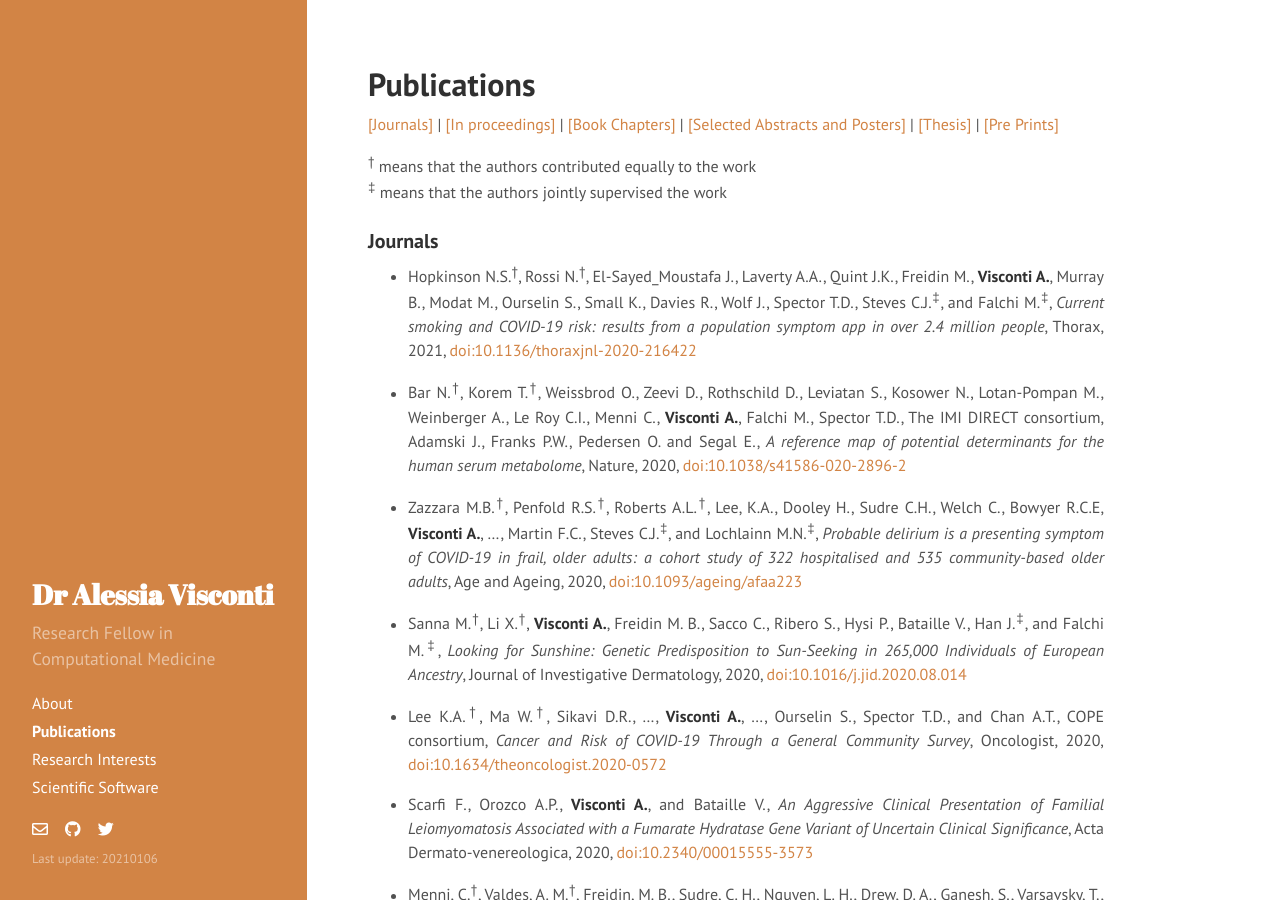
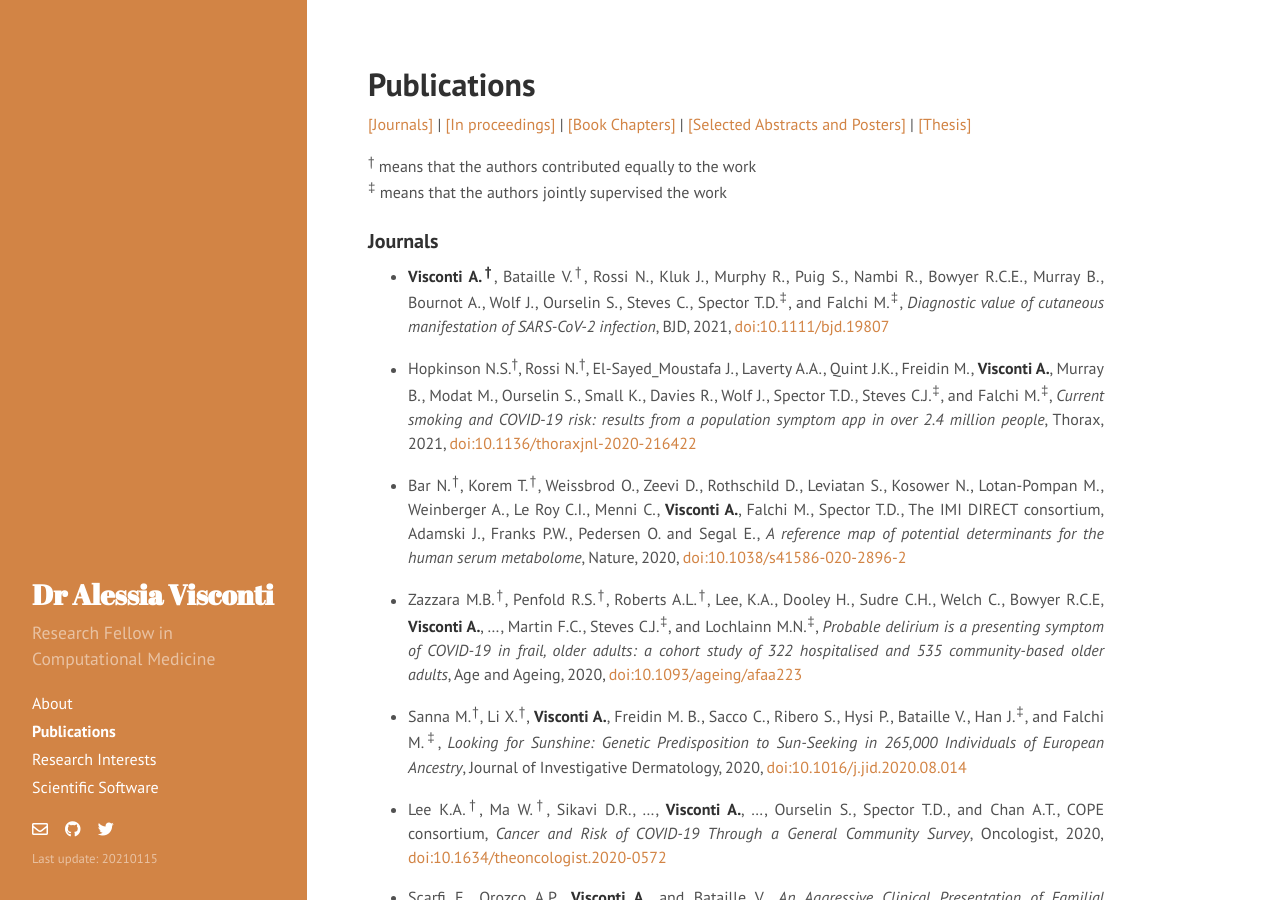
Before and after one commit to alesssia/alesssia.github.io, a Jekyll site: the page built from publications.md, in a window 1280 px wide and 900 px high. Built offline with Jekyll 4.4.1, drawn with Linux system fonts in a browser that asks for light colours; nearby versions of some CDN libraries; a style sheet for code colours, icons or effects is not loaded; some of the changed text lies outside the part shown.

Commit message:
Added BJD to publications

```diff
--- a/_config.yml
+++ b/_config.yml
@@ -11,7 +11,7 @@ tagline:     ''
 description: 'Research Fellow in Computational Medicine'
 url:         http://alesssia.github.io/
 baseurl:     /
-lastmod:    '20210106'
+lastmod:    '20210115'
 
 author:
   name:      'Alessia Visconti'
--- a/publications.md
+++ b/publications.md
@@ -9,12 +9,14 @@ title: Publications
 | [[Book Chapters]](#book-chapters)
 | [[Selected Abstracts and Posters]](#selected-abstracts-and-posters)
 | [[Thesis]](#thesis)
-| [[Pre Prints]](#pre-prints)
+<!-- | [[Pre Prints]](#pre-prints) -->
 
 <sup>†</sup> means that the authors contributed equally to the work<br/>
 <sup>‡</sup> means that the authors jointly supervised the work
 
 ###  Journals
+
+- **Visconti A.<sup>†</sup>**, Bataille V.<sup>†</sup>, Rossi N., Kluk J., Murphy R., Puig S., Nambi R., Bowyer R.C.E., Murray B., Bournot A., Wolf J., Ourselin S., Steves C., Spector T.D.<sup>‡</sup>, and Falchi M.<sup>‡</sup>, *Diagnostic value of cutaneous manifestation of SARS-CoV-2 infection*, BJD, 2021, [doi:10.1111/bjd.19807](https://onlinelibrary.wiley.com/doi/10.1111/bjd.19807)
 
 - Hopkinson N.S.<sup>†</sup>, Rossi N.<sup>†</sup>, El-Sayed_Moustafa J., Laverty A.A., Quint J.K., Freidin M., **Visconti A.**, Murray B., Modat M., Ourselin S., Small K., Davies R., Wolf J., Spector T.D., Steves C.J.<sup>‡</sup>, and Falchi M.<sup>‡</sup>, *Current smoking and COVID-19 risk: results from a population symptom app in over 2.4 million people*, Thorax, 2021, [doi:10.1136/thoraxjnl-2020-216422](https://thorax.bmj.com/content/early/2021/01/05/thoraxjnl-2020-216422.full)
 
@@ -98,9 +100,7 @@ title: Publications
 
 - **Visconti A.**, Cordero F., Ienco D., and Pensa R.G., *Coclustering under Gene Ontology Derived Constraints for Pathway Identification*, Biological Knowledge Discovery Handbook: Preprocessing, Mining and Postprocessing of Biological Data, Mourad Elloumi and Albert Y. Zomaya (Eds.), 2014, John Wiley & Sons, pp. 625-642, [doi:10.1002/9781118617151.ch27](http://onlinelibrary.wiley.com/doi/10.1002/9781118617151.ch27/summary)
 
-### Pre Prints
-
-- Bataille V.<sup>†</sup>, **Visconti A<sup>†</sup>**,, Rossi N., Murray B., Bournot A., Wolf J., Ourselin S., Steves C., Spector T.D.<sup>‡</sup>, and Falchi M.<sup>‡</sup>, *Diagnostic value of skin manifestation of SARS-CoV-2 infection*, medRxiv, 2020 [doi:10.1101/2020.07.10.20150656](https://www.medrxiv.org/content/10.1101/2020.07.10.20150656v1)
+<!-- ### Pre Prints -->
 
 
 ### Selected Abstracts and Posters
```
Also changed, not shown: 2 other files.
